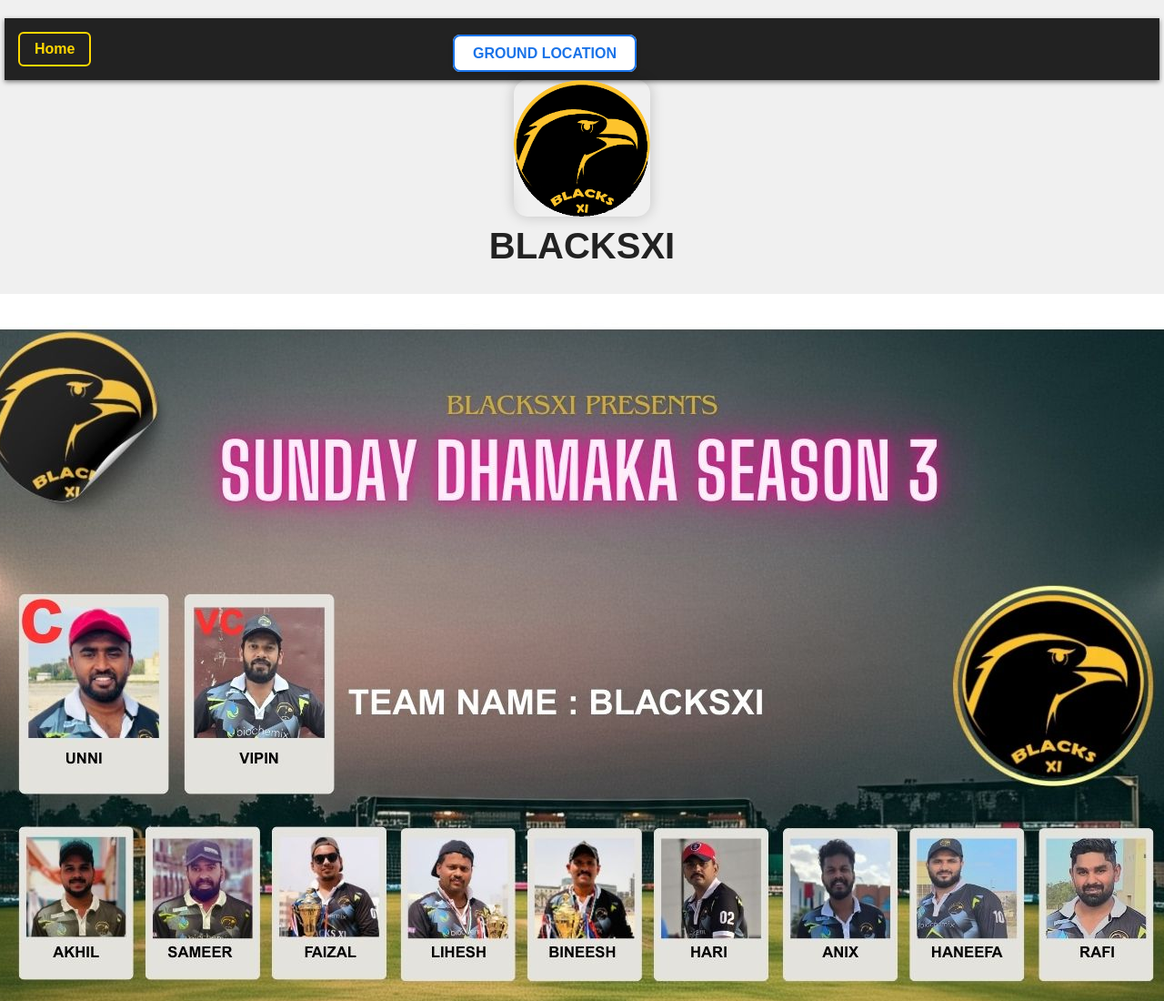
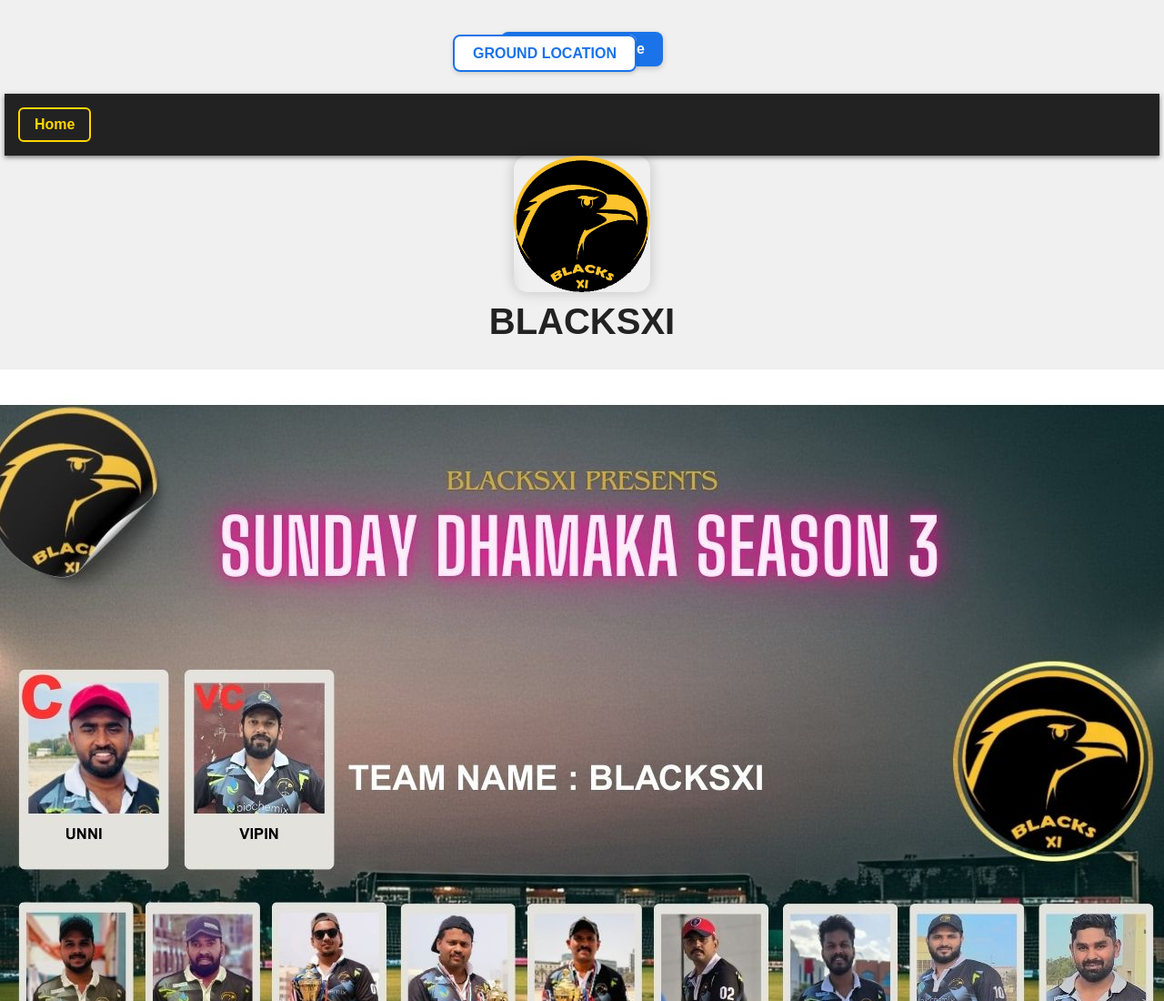
Before and after one commit to unniudma/SUNDAY-DHAMAKA-S3, a plain HTML site: page BLACKSXI.html in a window 1280 px wide. Shown: the top 1100 px of the page at 91% size. Drawn offline with Linux system fonts and the light colour scheme.

Commit message:
Add files via upload

```diff
--- a/BLACKSXI.html
+++ b/BLACKSXI.html
@@ -2,6 +2,8 @@
 <html>
 <head>
     <title>BLACKSXI</title>
+<a href="https://cricheroes.com/team-profile/4865721/BlacksXI" target="_blank" class="cricheroes-button">Cricheroes Profile</a>
+
     <style>
         body {
             margin: 0;
@@ -94,6 +96,21 @@
             color: #333;
             font-weight: 600;
         }
+.cricheroes-button {
+    display: inline-block;
+    margin: 15px 0 30px 0;
+    padding: 10px 20px;
+    background-color: #1a73e8;
+    color: white;
+    text-decoration: none;
+    font-weight: bold;
+    border-radius: 8px;
+    box-shadow: 0 2px 6px rgba(0,0,0,0.2);
+    transition: background-color 0.3s;
+}
+.cricheroes-button:hover {
+    background-color: #155ab6;
+}
 
     </style>
 </head>
```
